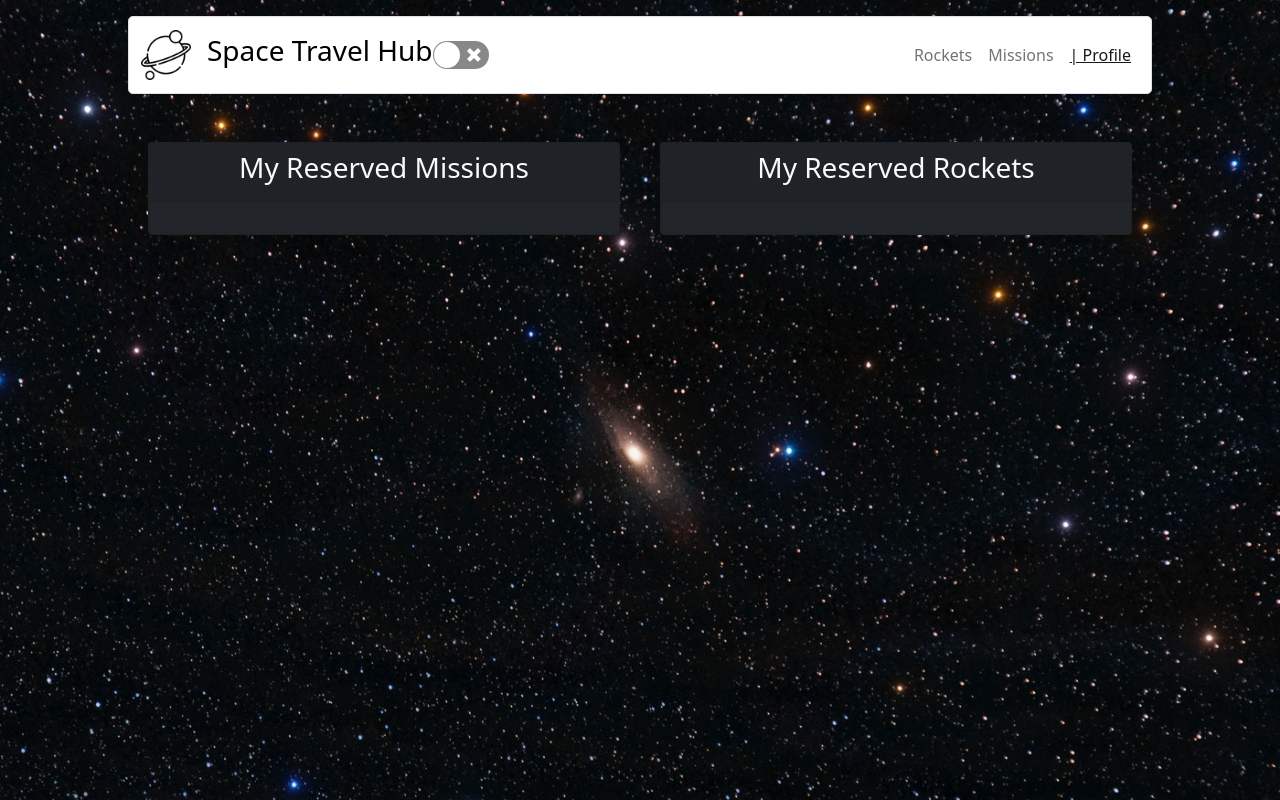
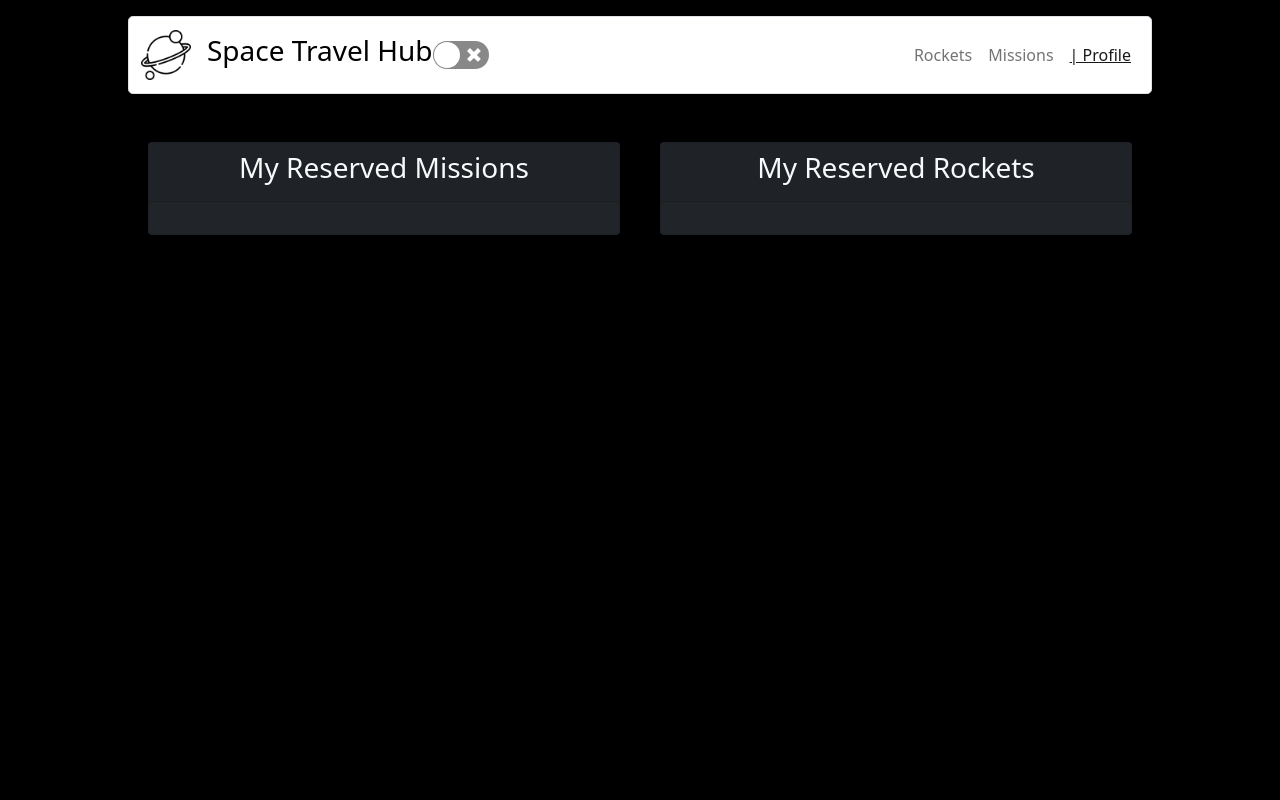
Before and after one commit to learnwithalfred/space-travel-booking, a React (Create React App) app: page /profile in a window 1280 px wide. Built offline with nearby package versions, Linux system fonts and the light colour scheme.

Commit message:
Handle color theme dynamically

```diff
--- a/src/App.js
+++ b/src/App.js
@@ -1,20 +1,42 @@
+/* eslint-disable react/jsx-no-bind */
+import React from 'react';
 import { Routes, Route } from 'react-router-dom';
+import { useSelector, useDispatch } from 'react-redux';
 import NavHeader from './components/header';
 import Missions from './features/missions/missions';
 import RocketsIndex from './features/rockets/rockets';
 import ProfilePage from './features/profile/profile';
 import './index.css';
+import { getThemeColor, changeColor } from './features/theme/themeSlice';
 
 function App() {
+  const dispatch = useDispatch();
+
+  const bgLight = useSelector(getThemeColor);
+
+  function handleBackgroundColor(curBg) {
+    return curBg ? 'black' : 'white';
+  }
+
+  function handleBGChange(bg) {
+    dispatch(changeColor(bg));
+  }
+
   return (
-    <>
-      <NavHeader />
+    <div
+      style={{
+        backgroundColor: `${handleBackgroundColor(bgLight)}`,
+        minHeight: '100vh',
+      }}
+    >
+      <NavHeader handleBGChange={handleBGChange} />
+
       <Routes>
         <Route exact path="/" element={<RocketsIndex />} />
         <Route exact path="profile" element={<ProfilePage />} />
         <Route exact path="missions" element={<Missions />} />
       </Routes>
-    </>
+    </div>
   );
 }
 export default App;
--- a/src/index.css
+++ b/src/index.css
@@ -2,13 +2,6 @@
   margin: 0;
   padding: 0;
   box-sizing: border-box;
-}
-
-body {
-  background-image: url("./assets/images/space.jpeg");
-  background-size: cover;
-  background-repeat: no-repeat;
-  background-attachment: fixed;
 }
 
 .container {
```
